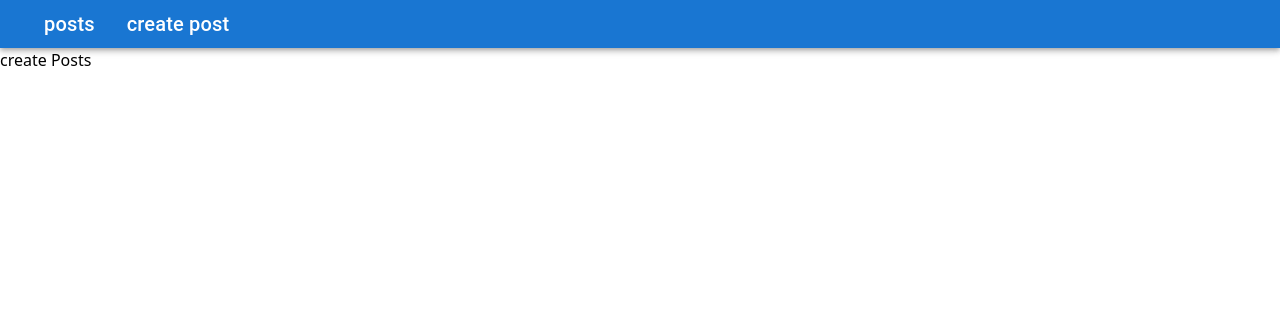
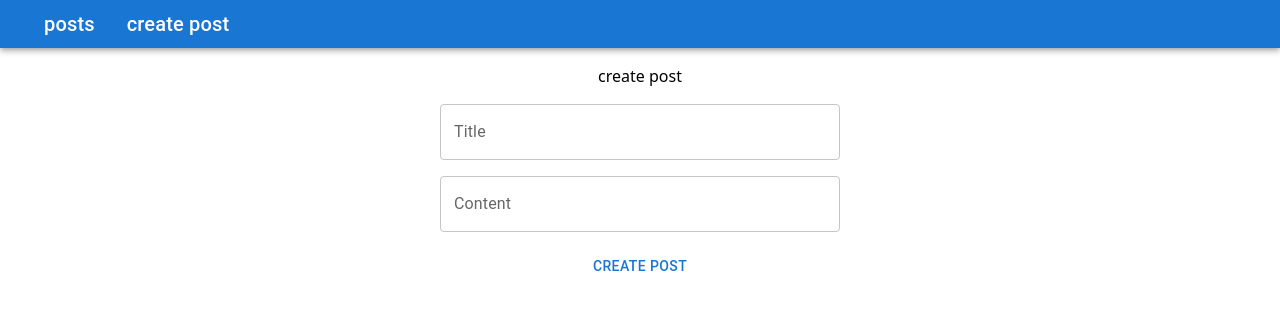
Before and after one commit to pouyaRadnia/test-interview, a Next.js app: page /panel/createPost in a window 1280 px wide. Shown: the top 310 px of the page. Built offline with nearby package versions, Linux system fonts and the light colour scheme.

Commit message:
create post fild

```diff
--- a/package.json
+++ b/package.json
@@ -24,12 +24,13 @@
         "postcss": "8.4.27",
         "react": "18.2.0",
         "react-dom": "18.2.0",
+        "react-hook-form": "^7.45.4",
         "react-redux": "^8.1.2",
         "tailwindcss": "3.3.3",
         "typescript": "5.1.6"
     },
     "devDependencies": {
-        "prettier": "3.0.1",
-        "@trivago/prettier-plugin-sort-imports": "^4.2.0"
+        "@trivago/prettier-plugin-sort-imports": "^4.2.0",
+        "prettier": "3.0.1"
     }
 }
--- a/src/app/panel/createPost/page.tsx
+++ b/src/app/panel/createPost/page.tsx
@@ -1,3 +1,47 @@
-export default function Posts() {
-    return <div> create Posts</div>;
+'use client';
+
+import { Create_Post } from '@/types/post';
+import { TextField, Button, Stack, Typography } from '@mui/material';
+import { useForm } from 'react-hook-form';
+
+export default function CreatePosts() {
+    const form = useForm<Create_Post>({
+        defaultValues: {
+            title: '',
+            body: '',
+        },
+    });
+    const { register, handleSubmit, formState, control } = form;
+    const { errors } = formState;
+    const onSubmit = (data: Create_Post) => {
+        console.log(data);
+    };
+    return (
+        <div className="grid place-items-center">
+            <h1 className="my-4">create post</h1>
+            <form onSubmit={handleSubmit(onSubmit)} noValidate>
+                <Stack spacing={2} width={400}>
+                    <TextField
+                        label="Title"
+                        type="text"
+                        {...register('title', {
+                            required: 'Title is required',
+                        })}
+                        error={!!errors.title}
+                        helperText={errors?.title?.message}
+                    />
+                    <TextField
+                        label="Content"
+                        type="text"
+                        {...register('body', {
+                            required: 'Content is required',
+                        })}
+                        error={!!errors.body}
+                        helperText={errors?.body?.message}
+                    />
+                    <Button type="submit">Create Post</Button>
+                </Stack>
+            </form>
+        </div>
+    );
 }
--- a/src/types/post.ts
+++ b/src/types/post.ts
@@ -11,3 +11,8 @@ export interface Comment {
     email: string;
     body: string;
 }
+
+export type Create_Post = {
+    title: string;
+    body: string;
+};
```
Also changed, not shown: 1 other file (tests, documents, lock files or other folders).
